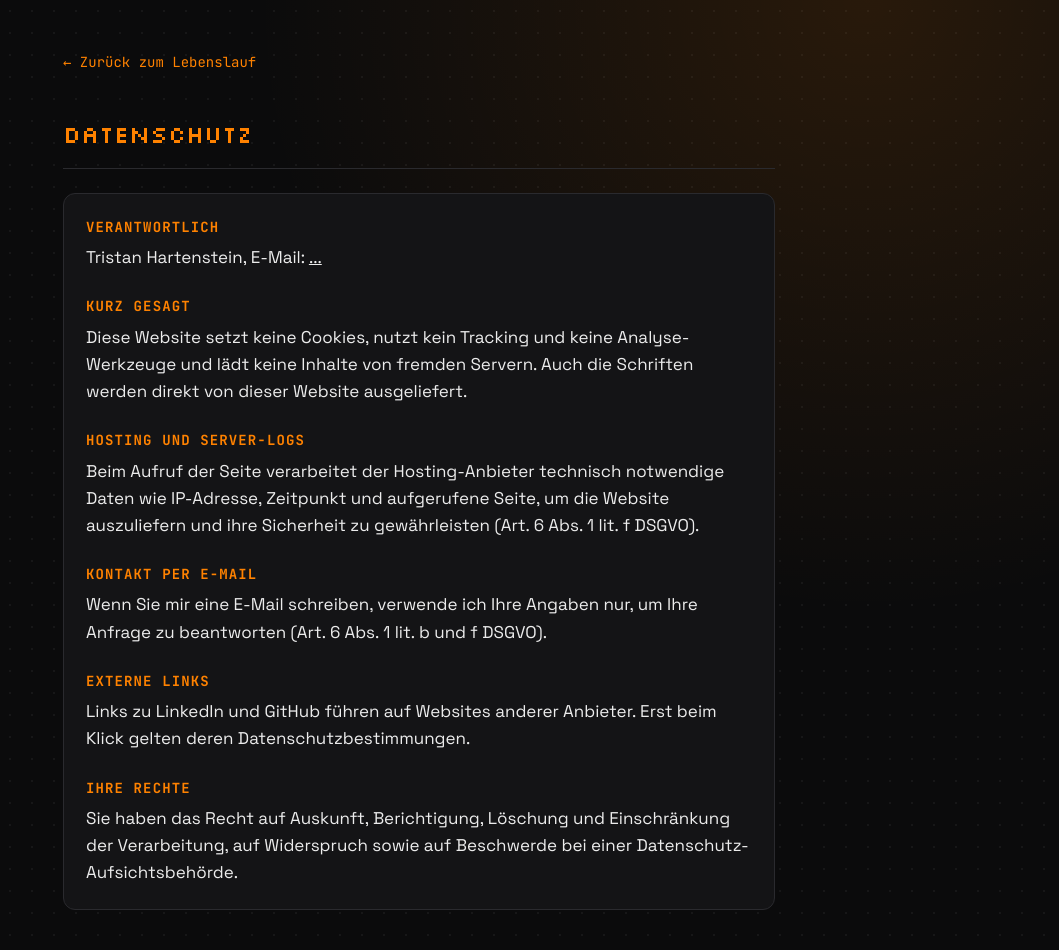
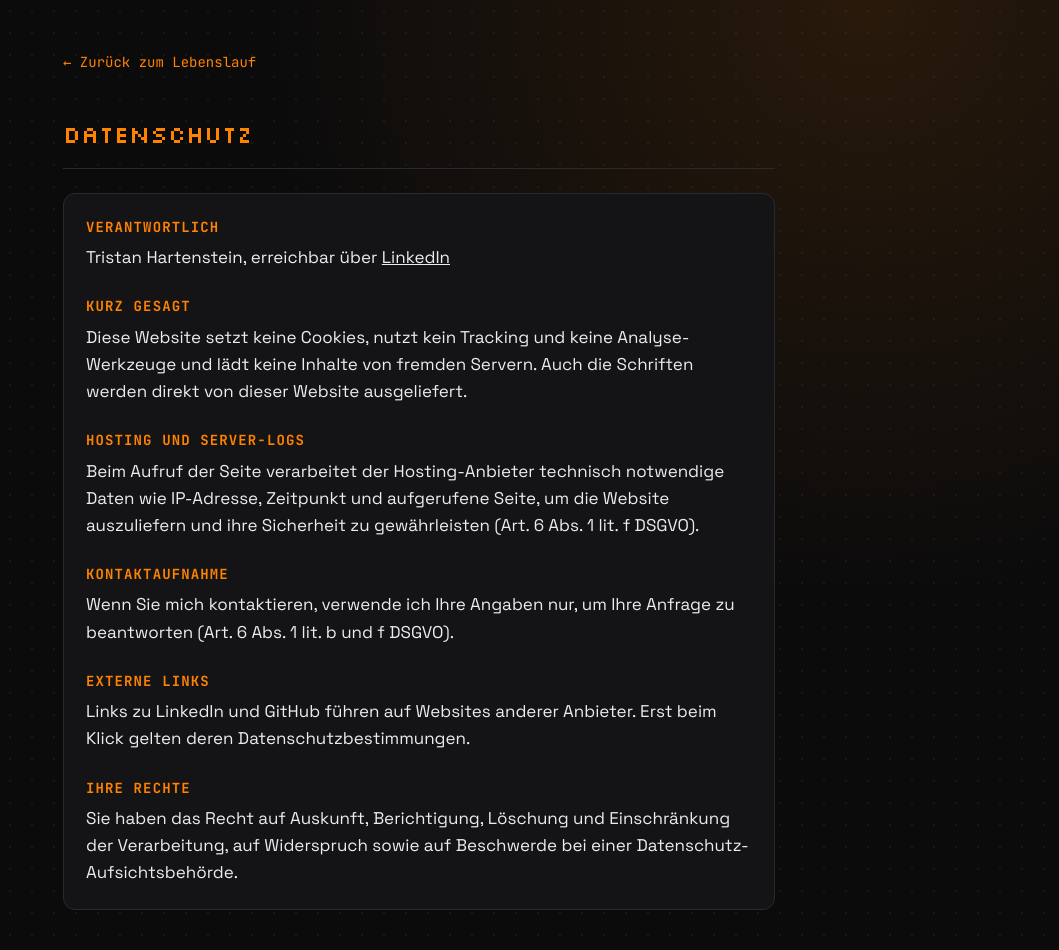
Before and after one commit to Tristan-sketch/cv-website, a Flask app: page /datenschutz.html in a window 1280 px wide. Shown: the top 950 px of the page, without its empty margins (221-1280 px from the left). Run offline with Flask 3, Linux system fonts and the light colour scheme.

Commit message:
Keep the e-mail address off the privacy page
The contact e-mail was removed from the CV, so the privacy page now points
to LinkedIn instead of showing the address.

Co-Authored-By: Claude Opus 5.5 <noreply@anthropic.com>

```diff
--- a/cv_data.py
+++ b/cv_data.py
@@ -15,8 +15,8 @@ IMPRESSUM = None  # e.g. {"name": "...", "address": ["Straße 1", "12345 Ort"],
 # Name of the hosting provider for the privacy page, e.g. "GitHub Pages (GitHub Inc.)".
 HOSTING_PROVIDER = None
 
-# Contact for the privacy page.
-PRIVACY_CONTACT = {"name": "Tristan Hartenstein", "email": "..."}
+# Contact for the privacy page. Without an e-mail address the page points to LinkedIn.
+PRIVACY_CONTACT = {"name": "Tristan Hartenstein", "email": None}
 
 SOURCES = {
     "linkedin": {
--- a/templates/datenschutz.html
+++ b/templates/datenschutz.html
@@ -21,7 +21,11 @@
     <h1 class="section-title">Datenschutz</h1>
     <div class="card legal-text">
       <h2>Verantwortlich</h2>
-      <p>{{ privacy_contact.name }}, E-Mail: <a href="mailto:{{ privacy_contact.email }}">{{ privacy_contact.email }}</a></p>
+      <p>
+        {{ privacy_contact.name }},
+        {% if privacy_contact.email %}E-Mail: <a href="mailto:{{ privacy_contact.email }}">{{ privacy_contact.email }}</a>
+        {% else %}erreichbar über <a href="{{ contact | selectattr('label', 'equalto', 'LinkedIn') | map(attribute='url') | first }}" target="_blank" rel="noopener noreferrer">LinkedIn</a>{% endif %}
+      </p>
 
       <h2>Kurz gesagt</h2>
       <p>
@@ -38,9 +42,9 @@
         Sicherheit zu gewährleisten (Art. 6 Abs. 1 lit. f DSGVO).
       </p>
 
-      <h2>Kontakt per E-Mail</h2>
+      <h2>Kontaktaufnahme</h2>
       <p>
-        Wenn Sie mir eine E-Mail schreiben, verwende ich Ihre Angaben nur, um Ihre Anfrage
+        Wenn Sie mich kontaktieren, verwende ich Ihre Angaben nur, um Ihre Anfrage
         zu beantworten (Art. 6 Abs. 1 lit. b und f DSGVO).
       </p>
 
```
